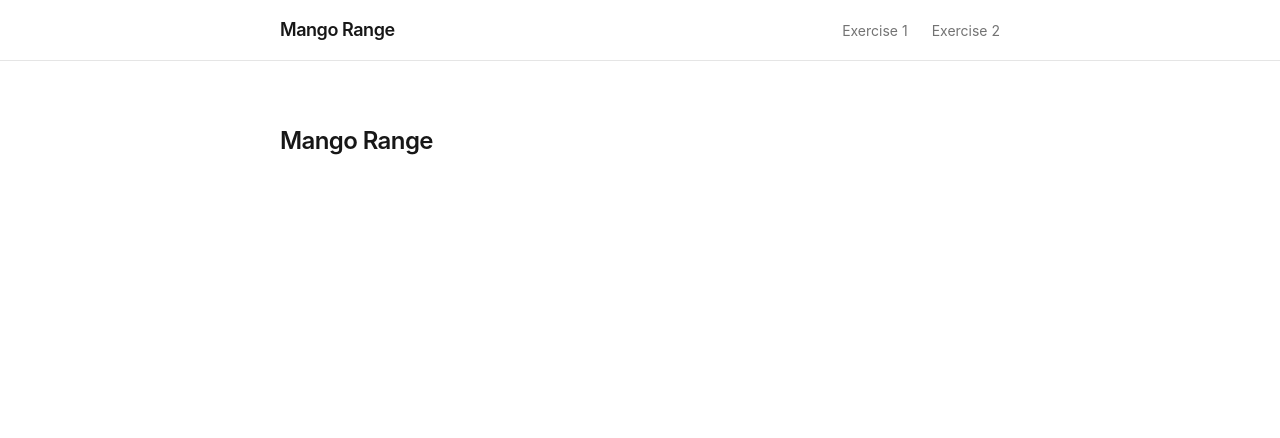
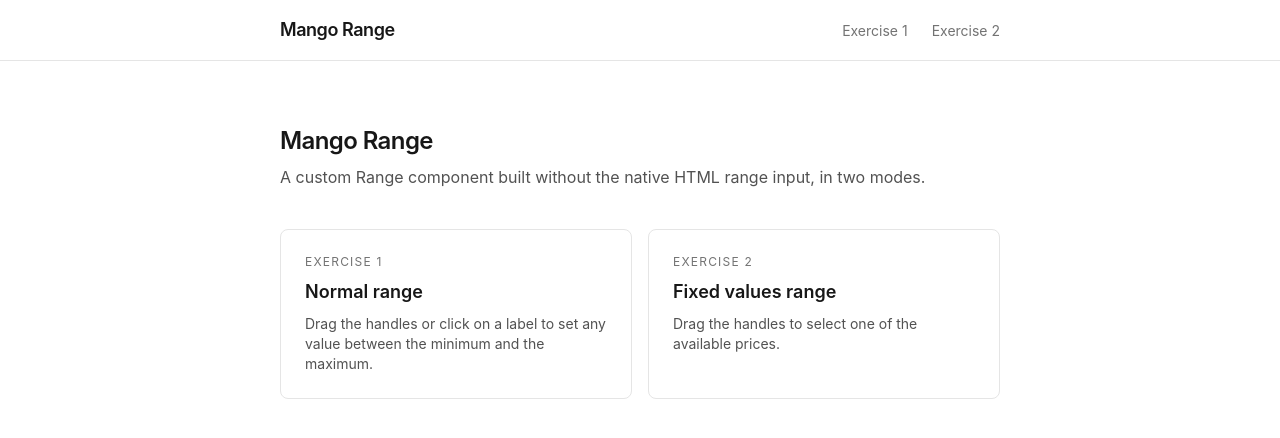
Before and after one commit to victorandujar/mango-range, a Next.js app: page / in a window 1280 px wide. Shown: the top 438 px of the page. Built offline with nearby package versions, Linux system fonts and the light colour scheme.

Commit message:
feat(pages): add home page with links to the exercises

```diff
--- a/src/app/page.tsx
+++ b/src/app/page.tsx
@@ -1,5 +1,29 @@
+import Link from "next/link";
+import { EXERCISE_LIST } from "@/config/exercises";
 import { SITE_CONFIG } from "@/config/site";
+import { UI_TEXTS } from "@/constants/texts";
 
 export default function Home() {
-  return <h1 className="text-2xl font-semibold tracking-tight">{SITE_CONFIG.name}</h1>;
+  return (
+    <section className="flex flex-col gap-10">
+      <header className="flex flex-col gap-2">
+        <h1 className="text-2xl font-semibold tracking-tight">{SITE_CONFIG.name}</h1>
+        <p className="text-neutral-600">{UI_TEXTS.home.intro}</p>
+      </header>
+      <ul aria-label={UI_TEXTS.home.exercisesLabel} className="grid gap-4 sm:grid-cols-2">
+        {EXERCISE_LIST.map(({ href, title, subtitle, description }) => (
+          <li key={href}>
+            <Link
+              href={href}
+              className="flex h-full flex-col gap-2 rounded-lg border border-neutral-200 p-6 transition-colors hover:border-neutral-900"
+            >
+              <span className="text-xs tracking-widest text-neutral-500 uppercase">{title}</span>
+              <span className="text-lg font-semibold">{subtitle}</span>
+              <span className="text-sm text-neutral-600">{description}</span>
+            </Link>
+          </li>
+        ))}
+      </ul>
+    </section>
+  );
 }
--- a/src/constants/texts.ts
+++ b/src/constants/texts.ts
@@ -2,4 +2,8 @@ export const UI_TEXTS = {
   navigation: {
     label: "Main navigation",
   },
+  home: {
+    intro: "A custom Range component built without the native HTML range input, in two modes.",
+    exercisesLabel: "Exercises",
+  },
 } as const;
```
Also changed, not shown: 1 other file (tests, documents, lock files or other folders).
